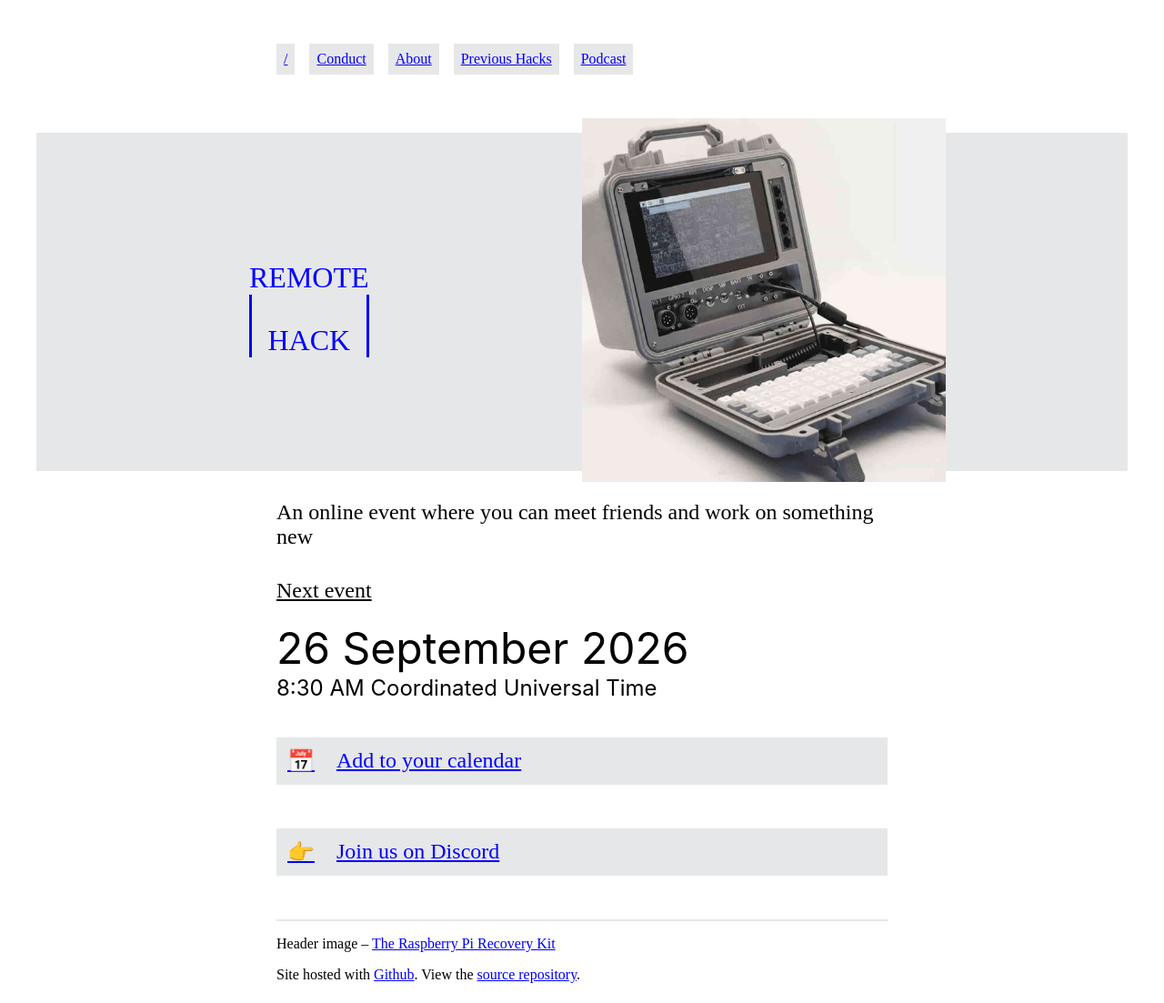
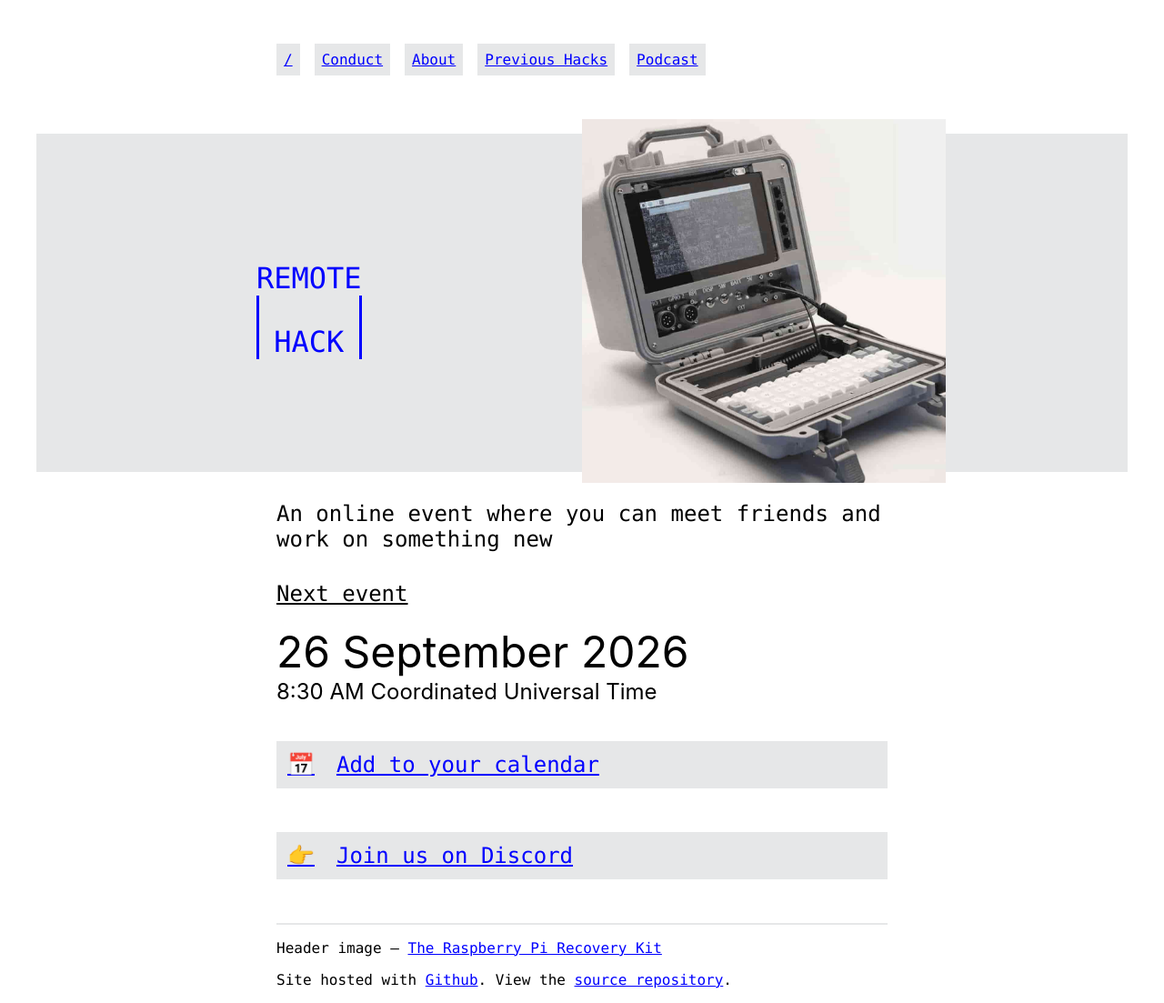
Before and after one commit to remotehack/remotehack.github.io, a Jekyll site: the page built from pages/index.html, in a window 1280 px wide. Shown: the whole page at 91% size. Built offline with Jekyll 4.4.1, drawn with Linux system fonts in a browser that asks for light colours.

Commit message:
Improve font fallback stacks for Chrome webfont failures
Co-authored-by: benfoxall <51385+benfoxall@users.noreply.github.com>

```diff
--- a/_sass/_style.scss
+++ b/_sass/_style.scss
@@ -28,7 +28,7 @@
 }
 
 body {
-	font-family: "Inter", monospace;
+	font-family: "Inter", -apple-system, BlinkMacSystemFont, "Segoe UI", Roboto, Helvetica, Arial, sans-serif;
 	background: var(--background);
 	color: var(--foreground);
 }
@@ -43,37 +43,37 @@ a {
 	color: var(--link);
 }
 h1 {
-	font-family: "Space Mono", serif;
+	font-family: "Space Mono", ui-monospace, SFMono-Regular, Menlo, Monaco, Consolas, "Liberation Mono", "Courier New", monospace;
 	padding-top: 0.5em;
 	font-weight: 400;
 	text-decoration: underline;
 }
 h2 {
-	font-family: "Space Mono", serif;
+	font-family: "Space Mono", ui-monospace, SFMono-Regular, Menlo, Monaco, Consolas, "Liberation Mono", "Courier New", monospace;
 	padding-top: 0.5em;
 	font-weight: 400;
 	text-decoration: underline;
 }
 h3 {
-	font-family: "Space Mono", serif;
+	font-family: "Space Mono", ui-monospace, SFMono-Regular, Menlo, Monaco, Consolas, "Liberation Mono", "Courier New", monospace;
 	padding-top: 0.5em;
 	font-weight: 400;
 	text-decoration: underline;
 }
 h4 {
-	font-family: "Space Mono", serif;
+	font-family: "Space Mono", ui-monospace, SFMono-Regular, Menlo, Monaco, Consolas, "Liberation Mono", "Courier New", monospace;
 	padding-top: 0.5em;
 	font-weight: 400;
 	text-decoration: underline;
 }
 h5 {
-	font-family: "Space Mono", serif;
+	font-family: "Space Mono", ui-monospace, SFMono-Regular, Menlo, Monaco, Consolas, "Liberation Mono", "Courier New", monospace;
 	padding-top: 0.5em;
 	font-weight: 400;
 	text-decoration: underline;
 }
 h6 {
-	font-family: "Space Mono", serif;
+	font-family: "Space Mono", ui-monospace, SFMono-Regular, Menlo, Monaco, Consolas, "Liberation Mono", "Courier New", monospace;
 	padding-top: 0.5em;
 	font-weight: 400;
 	text-decoration: underline;
@@ -162,7 +162,7 @@ ol {
 	margin: 3em auto;
 	display: flex;
 	flex-wrap: wrap;
-	font-family: "Space Mono", serif;
+	font-family: "Space Mono", ui-monospace, SFMono-Regular, Menlo, Monaco, Consolas, "Liberation Mono", "Courier New", monospace;
 
 	a {
 		margin-right: 1em;
@@ -207,7 +207,7 @@ ol {
 		color: var(--link);
 		cursor: pointer;
 		font-size: 1.5em;
-		font-family: "Space Mono", serif;
+		font-family: "Space Mono", ui-monospace, SFMono-Regular, Menlo, Monaco, Consolas, "Liberation Mono", "Courier New", monospace;
 
 		&:hover {
 			background: var(--background-light);
@@ -226,7 +226,7 @@ ol {
 	display: block;
 	margin: 0;
 	font-size: 1.5rem;
-	font-family: "Space Mono", serif;
+	font-family: "Space Mono", ui-monospace, SFMono-Regular, Menlo, Monaco, Consolas, "Liberation Mono", "Courier New", monospace;
 }
 .🐙 {
 	text-align: right;
@@ -248,7 +248,7 @@ ol {
 	grid-template-columns: repeat(2, 1fr);
 	list-style: none;
 	gap: 0.5em;
-	font-family: "Space Mono", serif;
+	font-family: "Space Mono", ui-monospace, SFMono-Regular, Menlo, Monaco, Consolas, "Liberation Mono", "Courier New", monospace;
 	padding: 0;
 
 	li {
@@ -294,7 +294,7 @@ ol {
 .🖱️ {
 	font-size: 1.5em;
 	display: block;
-	font-family: "Space Mono", serif;
+	font-family: "Space Mono", ui-monospace, SFMono-Regular, Menlo, Monaco, Consolas, "Liberation Mono", "Courier New", monospace;
 
 	a {
 		display: flex;
@@ -318,7 +318,7 @@ ol {
 	padding-top: 1em;
 	margin-top: 3em;
 	padding: 0;
-	font-family: "Space Mono", serif;
+	font-family: "Space Mono", ui-monospace, SFMono-Regular, Menlo, Monaco, Consolas, "Liberation Mono", "Courier New", monospace;
 
 	li {
 		list-style: none;
@@ -329,7 +329,7 @@ ol {
 	text-align: center;
 	margin-top: 3em;
 	font-size: 1.5rem;
-  font-family: "Space Mono", serif;
+  font-family: "Space Mono", ui-monospace, SFMono-Regular, Menlo, Monaco, Consolas, "Liberation Mono", "Courier New", monospace;
 
 	* {
     font-family: inherit;
```
